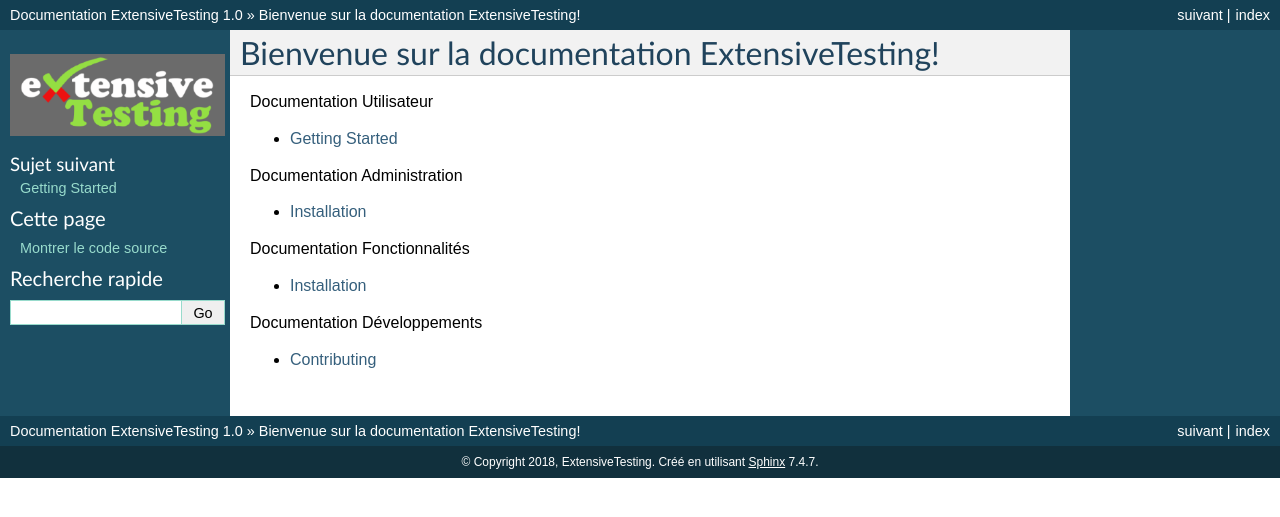
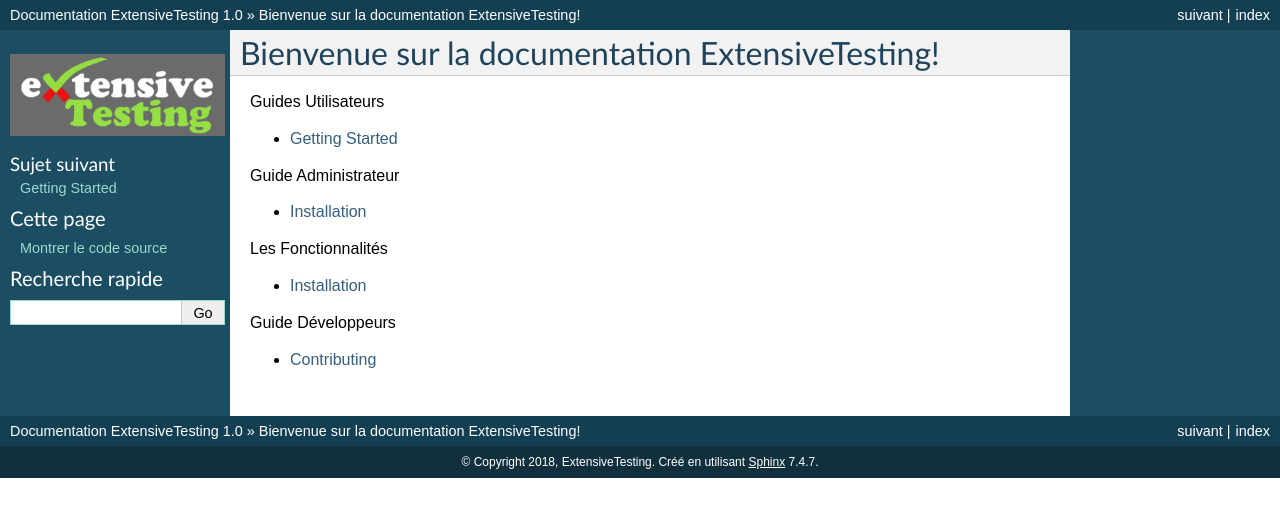
Before and after one commit to ExtensiveAutomation/extensiveautomation-fr.readthedocs.io, a Sphinx documentation site: the page built from docs/index.rst, in a window 1280 px wide. Shown: the top 517 px of the page. Built offline with Sphinx 7.4.7, drawn with Linux system fonts in a browser that asks for light colours; pages that are not in the unit, such as notebooks, are missing from menus.

Commit message:
Mise à jour config theme

```diff
--- a/docs/conf.py
+++ b/docs/conf.py
@@ -104,8 +104,7 @@
 # further.  For a list of options available for each theme, see the
 # documentation.
 html_theme_options = {
-    'logo_only': True,
-    'display_version': False,
+    'display_version': False
 }
 
 # Add any paths that contain custom themes here, relative to this directory.
--- a/docs/index.rst
+++ b/docs/index.rst
@@ -18,7 +18,7 @@
 
 .. toctree::
    :maxdepth: 2
-   :caption: Documentation Utilisateur
+   :caption: Guides Utilisateurs
 
    user/getting_started
 
@@ -26,7 +26,7 @@
 
 .. toctree::
    :maxdepth: 2
-   :caption: Documentation Administration
+   :caption: Guide Administrateur
 
    admin/install
 
@@ -34,7 +34,7 @@
 
 .. toctree::
    :maxdepth: 2
-   :caption: Documentation Fonctionnalités
+   :caption: Les Fonctionnalités
 
    features/cache
 
@@ -42,6 +42,6 @@
 
 .. toctree::
    :maxdepth: 2
-   :caption: Documentation Développements
+   :caption: Guide Développeurs
 
    developer/contributing
```
Also changed, not shown: other parts of docs/index.rst (+1 -1 lines).
